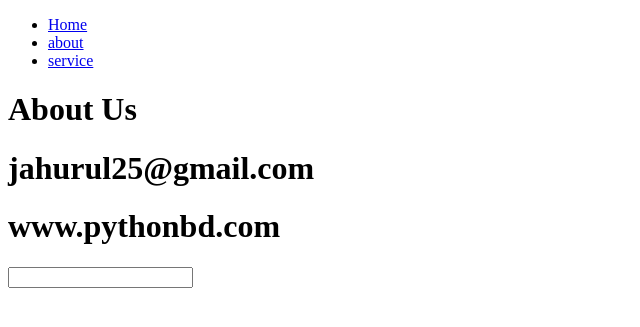
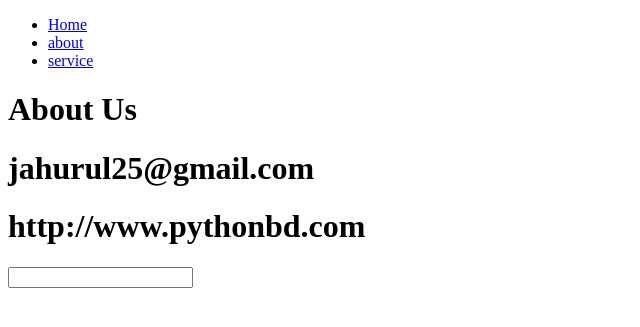
Before and after one commit to jahurul25/school-website, a Django app: page /about in a window 1280 px wide. Shown: the top 327 px of the page, without its empty margins (0-640 px from the left). Run offline with Django 3.2, Linux system fonts and the light colour scheme.

Commit message:
fouth commit

```diff
--- a/pythonbd/templates/pythonbd/about.html
+++ b/pythonbd/templates/pythonbd/about.html
@@ -7,7 +7,7 @@
     <h1> About Us </h1>
 
     <h1> jahurul25@gmail.com </h1>
-    <h1> www.pythonbd.com </h1>
+    <h1> http://www.pythonbd.com </h1>
     <input type="text" name="stname"/>
 
 
```
